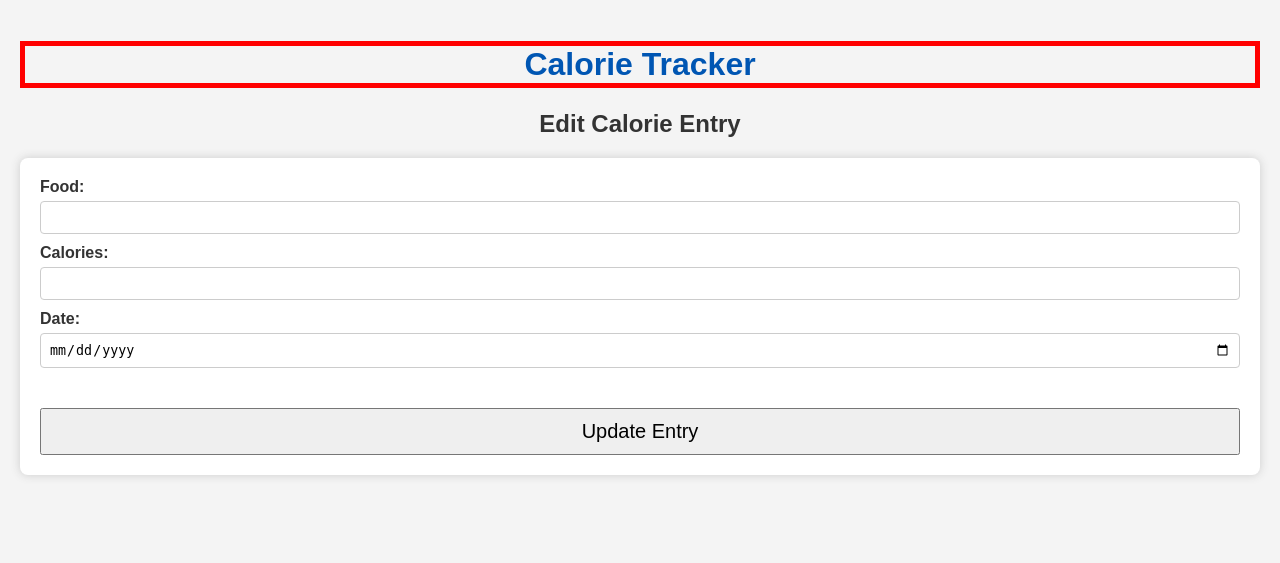
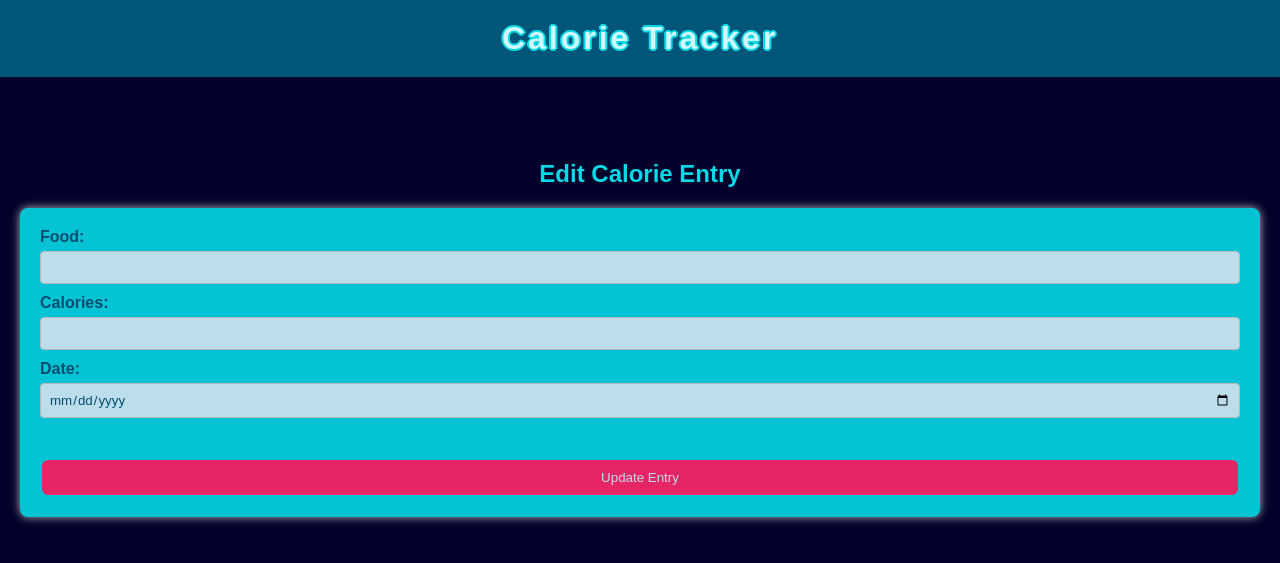
Before and after one commit to software-students-spring2024/5-final-project-spring-2024-dttt5, a Flask app: template app/templates/edit_calorie_entry.html in a window 1280 px wide. Shown: the top 563 px of the page. Run offline with Flask 3, Linux system fonts and the light colour scheme; the template is opened without the code that fills it, so the values that code supplies are empty; parts of the project's set-up code (start-up, migrations or seed data) failed here and were passed over.

Commit message:
updated edit_workout

```diff
--- a/app/static/style.css
+++ b/app/static/style.css
@@ -44,11 +44,11 @@ palette:
 */
 
 .welcomeMsg{
-    color: #ff2a6d;
+    color: #faa7c1;
     font-size: 40px;
     font-family: Arial, sans-serif;
-    text-shadow: 2px 0 #d1f7ff, -2px 0 #d1f7ff, 0 2px #d1f7ff, 0 -2px #d1f7ff,
-    1px 1px #d1f7ff, -1px -1px #d1f7ff, 1px -1px #d1f7ff, -1px 1px #d1f7ff;
+    text-shadow: 2px 0 #ff2a6d, -2px 0 #ff2a6d, 0 2px #ff2a6d, 0 -2px #ff2a6d,
+    1px 1px #ff2a6d, -1px -1px #ff2a6d, 1px -1px #ff2a6d, -1px 1px #ff2a6d;
 }
 
 .indexHeader {
--- a/app/templates/edit_calorie_entry.html
+++ b/app/templates/edit_calorie_entry.html
@@ -6,31 +6,114 @@
     <title>Edit Calorie Entry</title>
     <!-- <link rel="stylesheet" href="static/style.css"> -->
     <style>
+
+        .updateButton {
+                    width: 100%;
+                    padding: 10px;
+                    margin: auto 0;
+                    text-align: center;
+                    display: flex;
+                    justify-content: center;
+                    align-items: center;    width: 100%;
+                    background-color: #ff2a6d;
+                    border-radius: 8px;
+                    font-family: Arial, Helvetica, sans-serif;
+                    border: 2px solid #05d9e8;
+                    color: #d1f7ff;
+                }
+
         /* General body styles */
         body {
             font-family: Arial, sans-serif;
-            background-color: #f4f4f4;
-            color: #333;
+            /* background-color: #f4f4f4;
+            color: #333; */
             margin: 0;
+            padding: 20px;
+            background-color: #01012b;
+        }
+
+        .borderHeader {
+            height: 100px;
+            width: 100vw;
+            margin: 0;
+            position: fixed;
+            top: 0;
+            left: 0;
+        }
+
+
+        .inputStyle {
+            background-color:#d1f7ff;
+            color: #005678;
+            font-family: Arial, sans-serif;
+        }
+
+        .bottomText {
+            color: #d1f7ff;
+            font-family: Arial, sans-serif;
+        }
+
+        /*
+        palette:
+        #ff2a6d
+        #d1f7ff
+        #05d9e8
+        #005678
+        #01012b
+        */
+
+        .welcomeMsg{
+            color: #ff2a6d;
+            font-size: 40px;
+            font-family: Arial, sans-serif;
+        }
+
+        .indexHeader {
+            color: #05d9e8;
+        }
+
+        #calories-table, #workouts-table {
+            background-color: #01012b;
+            color: #05d9e8;
+        }
+        #total-calories {
+            color: #ff2a6d;
+        }
+
+        h1 {
+            color: #d1f7ff;
+            text-align: center;
+            /* border: 3px double #ff2a6d; */
+            text-shadow: 2px 0 #05d9e8, -2px 0 #05d9e8, 0 2px #05d9e8, 0 -2px #05d9e8,
+                    1px 1px #05d9e8, -1px -1px #05d9e8, 1px -1px #05d9e8, -1px 1px #05d9e8;
+            background: #005678;
+            letter-spacing: 3px;
+            margin: auto 0;
+            text-align: center;
+            display: flex;
+            justify-content: center;
+            align-items: center;
             padding: 20px;
         }
 
-        h1 {
-            color: #0056b3;
+        h2 {
             text-align: center;
-            border: 5px solid red;
+            color: #005678;
+
         }
 
-        h2 {
+        h3 {
             text-align: center;
         }
 
         /* Form styling */
         form {
-            background: #fff;
+            background: #05d9e8;
             padding: 20px;
             border-radius: 8px;
             box-shadow: 0 0 10px #ccc;
+            color: #005678;
+            opacity: 90%;
         }
 
         label {
@@ -52,8 +135,6 @@
             box-sizing: border-box; /* includes padding and border in element's width */
         }
 
-
-
         .delEditForm {
             padding: 0;
             margin: 0;
@@ -63,7 +144,7 @@
         }
 
         button:hover {
-            background-color: #004494;
+            background-color: #005678;
         }
 
         /* Table styling */
@@ -76,11 +157,11 @@
         th, td {
             text-align: left;
             padding: 12px;
-            border-bottom: 1px solid #ccc;
+            border-bottom: 1px solid #005678;
         }
 
         th {
-            background-color: #f8f8f8;
+            background-color: #005678;
         }
 
         /* Utility classes */
@@ -94,63 +175,40 @@
 
         /* Links */
         a {
-            color: #0077cc;
+            color: #ff2a6d;
         }
 
         a:hover {
             text-decoration: underline;
         }
 
-        /* Messages and popups */
-        #message {
-            background-color: #dff0d8;
-            color: #3c763d;
-            padding: 10px;
-            margin-bottom: 20px;
-            border-radius: 4px;
-            border: 1px solid #d6e9c6;
-        }
-
-        #popup {
-            position: fixed;
-            top: 20%;
-            left: 50%;
-            transform: translateX(-50%);
-            z-index: 1000;
-            background: white;
-            border: 1px solid #ccc;
-            border-radius: 5px;
-            padding: 20px;
-            display: none; /* Hidden by default */
-        }
-
         .spacer {
             height: 30px;
         }
 
-        .updateButton {
-            width: 100%;
-            padding: 10px;
-            margin: auto 0;
-            text-align: center;
-            display: flex;
-            justify-content: center;
-            align-items: center;
-            font-size: 20px;
-        }
+
 
     </style>
 </head>
 <body>
-    <h1>Calorie Tracker</h1>
-    <h2>Edit Calorie Entry</h2>
+    <div class="borderHeader">
+        <h1>Calorie Tracker</h1>
+    </div>
+
+    <div class="spacer"></div>
+    <div class="spacer"></div>
+
+    <div class="spacer"></div>
+    <div class="spacer"></div>
+
+    <h2 class="indexHeader">Edit Calorie Entry</h2>
     <form action="{{ url_for('edit_calorie_entry', entry_id=entry._id) }}" method="post">
         <label for="food">Food:</label>
-        <input type="text" id="food" name="food" value="{{ entry.food }}" required>
+        <input type="text"  class="inputStyle"  id="food" name="food" value="{{ entry.food }}" required>
         <label for="calories">Calories:</label>
-        <input type="number" id="calories" name="calories" value="{{ entry.calories }}" required>
+        <input type="number"  class="inputStyle"  id="calories" name="calories" value="{{ entry.calories }}" required>
         <label for="date">Date:</label>
-        <input type="date" id="date" name="date" value="{{ entry.date }}" required>
+        <input type="date"  class="inputStyle"  id="date" name="date" value="{{ entry.date }}" required>
         <div class="spacer"></div>
         <button type="submit" class="updateButton">Update Entry</button>
     </form>
--- a/app/templates/edit_workout_entry.html
+++ b/app/templates/edit_workout_entry.html
@@ -31,11 +31,6 @@ body {
             margin: 0;
             padding: 20px;
             background-color: #01012b;
-}
-
-.loginRegBg {
-    /* background-color: red; */
-
         }
 
         .borderHeader {
```
Lines whose indentation alone changed are shown as unchanged.
